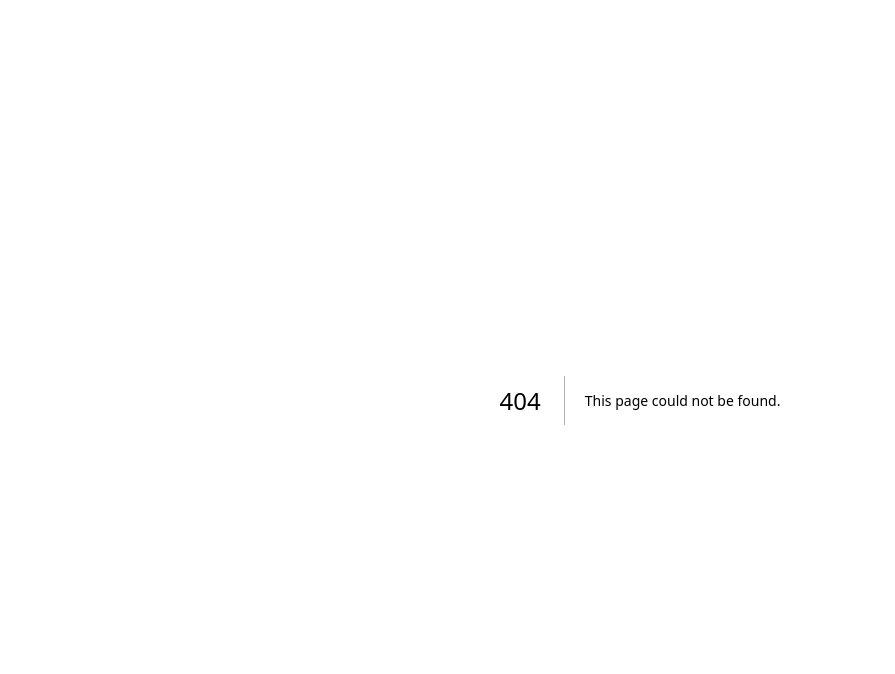
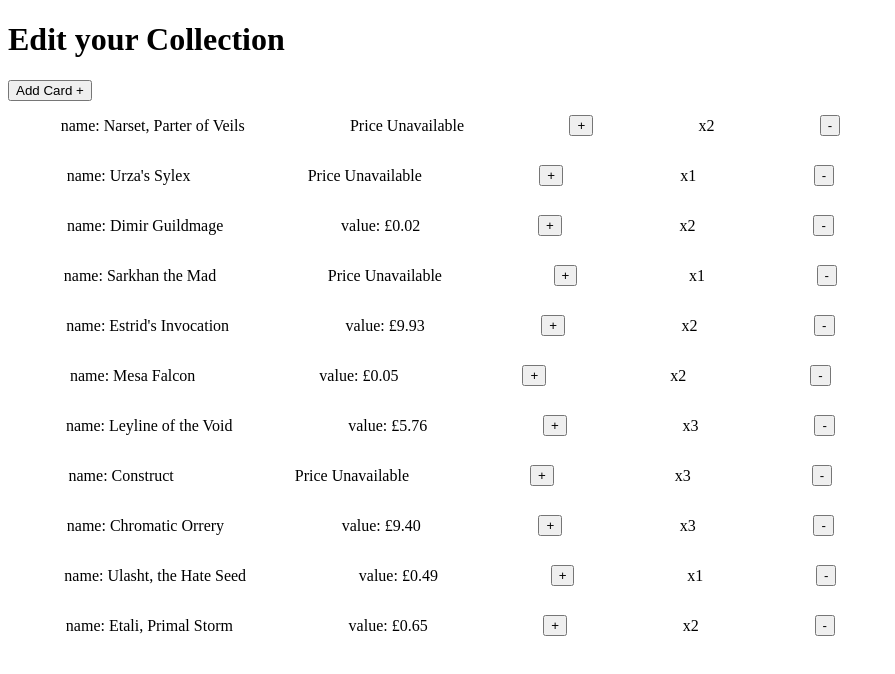
Before and after one commit to Isaacboxall1/Mtg_Deck_Organiser, a Next.js app: page /editcollection in a window 1280 px wide. Before the commit this address had no page. Shown: the top 674 px of the page, without its empty margins (0-895 px from the left). Built offline with nearby package versions, Linux system fonts and the light colour scheme.

Commit message:
added basic outline of edit collection page

```diff
--- /dev/null
+++ b/app/components/EditList/editlist.module.css
@@ -0,0 +1,36 @@
+#displaylistparent {
+    display: flex;
+    flex-direction: column;
+    align-items: center;
+    justify-content: center;
+    width: 70%;
+    border: red;
+}
+
+.displaylistchild {
+    display: flex;
+    flex-direction: row;
+    align-items: center;
+    justify-content: space-around;
+    width: 100%;
+    border: red;
+}
+
+.hidden {
+    display: none;
+    position: fixed;
+    bottom: 20px;
+    right: 20px;
+    z-index: 5;
+}
+
+.displaylistchild:hover + .hidden {
+    display: block;
+
+}
+
+.displaylistchild:hover {
+    transform: scale(1.05);
+    transition: transform 0.1s cubic-bezier(0.23, 1, 0.320, 1);
+    background-color: rgb(248, 248, 248);
+}
--- /dev/null
+++ b/app/components/EditList/index.js
@@ -0,0 +1,29 @@
+import styles from './editlist.module.css';
+import Image from 'next/image';
+import { v4 as uuid } from 'uuid';
+
+export default function EditList({cardArray}) {
+
+
+        return (
+            <>
+            <button>Add Card +</button>
+            <div id={styles.displaylistparent}>
+                {cardArray.map((card, index) => {
+                    return (
+                        <>
+                        <div className={styles.displaylistchild} key={index}>
+                            <p>name: {card.card_name}</p>
+
+
+                            {card.price ? <p>value: £{card.price}</p> : <p>Price Unavailable</p>}
+                            <button>+</button>
+                            <p>x{card.quantity}</p>
+                            <button>-</button>
+                        </div>
+                        <div className={styles.hidden}><Image src={card.img} alt={card.card_name} width={280} height={400}/></div>
+                        </>
+                        )})}
+            </div>
+            </>
+        )}
--- a/app/components/ListFormattedByType/index.js
+++ b/app/components/ListFormattedByType/index.js
@@ -9,7 +9,7 @@
     let sortedList = formatByCriteria(sortCriteria, cardArray)
     return (
         <div>
-        <h2>Sort by:</h2>
+        <h2>Sort by: &#xe658;</h2>
         <button onClick={()=> {setSortCriteria('type')}}>Type</button>
         <button onClick={()=> {setSortCriteria('color')}}>Color</button>
         <button onClick={()=> {setSortCriteria('rarity')}}>Rarity</button>
--- a/package.json
+++ b/package.json
@@ -13,6 +13,8 @@
   "dependencies": {
     "eslint": "8.40.0",
     "eslint-config-next": "13.4.3",
+    "keyrune": "^3.12.2",
+    "mana-font": "^1.15.7",
     "next": "13.4.3",
     "react": "18.2.0",
     "react-dom": "18.2.0",
--- /dev/null
+++ b/pages/editcollection.js
@@ -0,0 +1,13 @@
+import EditList from "@/app/components/EditList"
+import {dummyInfo} from "@/utility/dummydata"
+
+export default function EditCollection() {
+
+    return (
+        <div>
+            <h1>Edit your Collection</h1>
+            <EditList cardArray={dummyInfo}/>
+        </div>
+    )
+
+}
```
Also changed, not shown: 1 other file (tests, documents, lock files or other folders).
